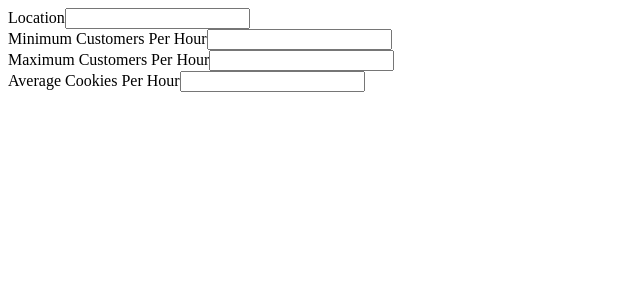
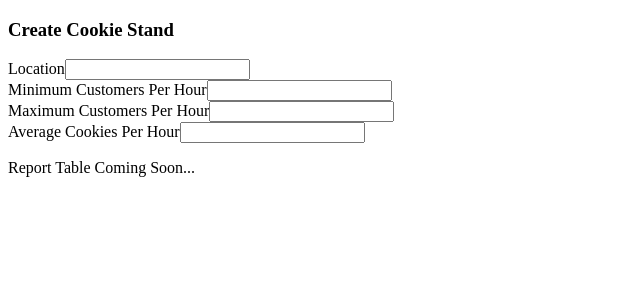
Before and after one commit to seattle-code-py-401-Brendon/cookie-stand-admin, a Next.js app: page /components/main/main in a window 1280 px wide. Shown: the top 300 px of the page, without its empty margins (0-640 px from the left). Built offline with nearby package versions, Linux system fonts and the light colour scheme.

Commit message:
added more styling

```diff
--- a/pages/components/footer/footer.js
+++ b/pages/components/footer/footer.js
@@ -1,5 +1,5 @@
 export default function Footer(){
     return (
-        <footer className="bg-footer-color text-xs font-semibold p-2">@2022</footer>
+        <footer className="bg-footer-color text-xs font-semibold p-2 bottom-0 ">@2022</footer>
     )
 }
--- a/pages/components/header/header.js
+++ b/pages/components/header/header.js
@@ -1,5 +1,5 @@
 export default function Header() {
     return (
-      <h1 className="bg-header-color p-2 text-black text-2xl font-semibold h-1/6">Cookie Stand Admin</h1>
+      <h1 className="bg-header-color p-2 text-black text-2xl font-semibold">Cookie Stand Admin</h1>
     )
   }
--- a/pages/components/main/form.js
+++ b/pages/components/main/form.js
@@ -1,10 +1,12 @@
 export default function Form(){
     return (
-        <form className="bg-form-color">
-            <label>Location</label>
-            <input className=""></input>
-
-            <section className="">
+        <form className="bg-form-color max-w-xl">
+            <h3 className=" text-lg font-semibold text-center pt-5">Create Cookie Stand</h3>
+            <div className="">
+                <label>Location</label>
+                <input className=""></input>
+            </div>
+            <section className="flex">
                 <div className="">
                     <label>Minimum Customers Per Hour</label>
                     <input></input>
--- a/pages/components/main/main.js
+++ b/pages/components/main/main.js
@@ -2,8 +2,9 @@ import Form from './form.js';
 
 export default function Main() {
     return (
-      <div className='h-5/6'>
+      <div className='flex flex-col pt-10 '>
         <Form />
+        <p>Report Table Coming Soon...</p>
       </div>
 
     )
--- a/pages/index.js
+++ b/pages/index.js
@@ -5,7 +5,7 @@ import Footer from './components/footer/footer.js';
 
 export default function Home() {
   return (
-    <div className='bg-main-color border-solid border-2 border-indigo-600 h-screen flex flex-col'>
+    <div className='bg-main-color h-screen'>
       <Header />
       <Main />
       <Footer />
```
